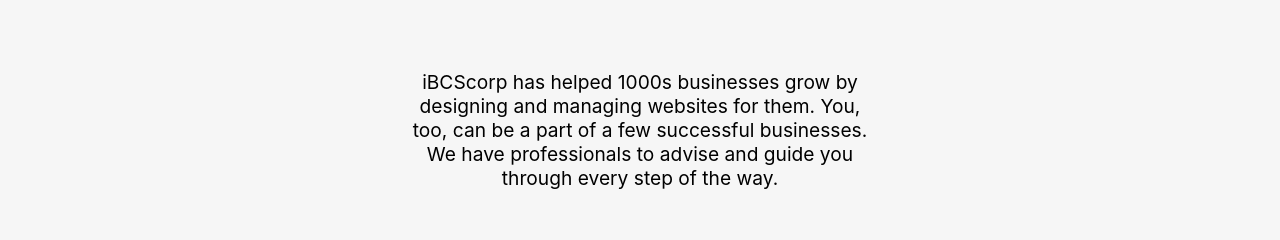
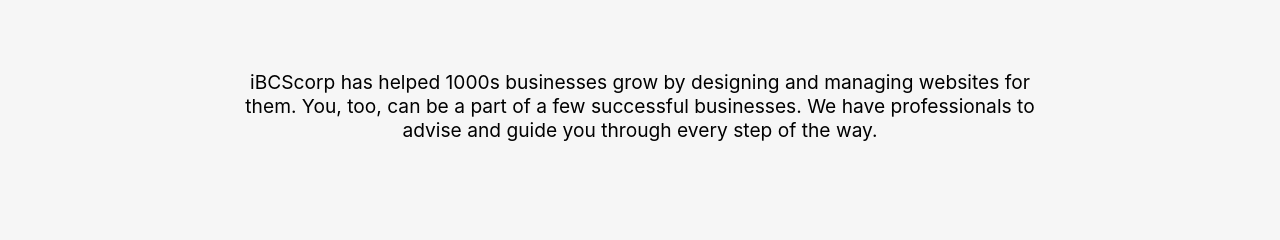
Before and after one commit to KingVics/static_react, a React (Create React App) app: page / in a window 1280 px wide. Shown: the part 667-907 px from the top of the page. Built offline with nearby package versions, Linux system fonts and the light colour scheme.

Commit message:
yet to correct carousel

```diff
--- a/src/components/FirstMainBody.js
+++ b/src/components/FirstMainBody.js
@@ -6,6 +6,7 @@
 
   @media screen and (max-width: 1024px) {
     display: grid;
+    min-width: fit-content;
   }
 `;
 
@@ -15,7 +16,8 @@
 
   @media screen and (max-width: 1024px) {
     width: 100vw;
-    padding: 0;
+    padding: 3rem;
+    width: fit-content;
   }
 `;
 
@@ -55,8 +57,8 @@
   padding: 3rem;
 
   @media screen and (max-width: 1024px) {
-    width: 100vw;
     padding: 0;
+    min-width: fit-content;
   }
 `;
 
@@ -67,6 +69,11 @@
   .heading {
     color: rgb(74, 144, 226);
     font-size: 1.5rem;
+  }
+
+  @media screen and (max-width: 1024px) {
+    padding: 3rem;
+    width: fit-content;
   }
 `;
 
--- a/src/components/Footer.js
+++ b/src/components/Footer.js
@@ -19,6 +19,11 @@
   a {
     text-decoration: none;
     color: white;
+  }
+
+  @media screen and (max-width: 1024px) {
+    display: grid;
+    text-align: center;
   }
 `;
 
--- a/src/components/SubBanner.js
+++ b/src/components/SubBanner.js
@@ -2,12 +2,12 @@
 import styled from "styled-components";
 
 const TopTextContainer = styled.div`
-  margin: 7rem 25rem;
+  margin: 7rem 15rem;
   text-align: center;
   font-size: 1.2rem;
 
   @media screen and (max-width: 1024px) {
-    margin: 7rem 7rem;
+    margin: 4rem 4rem;
   }
 `;
 
```
